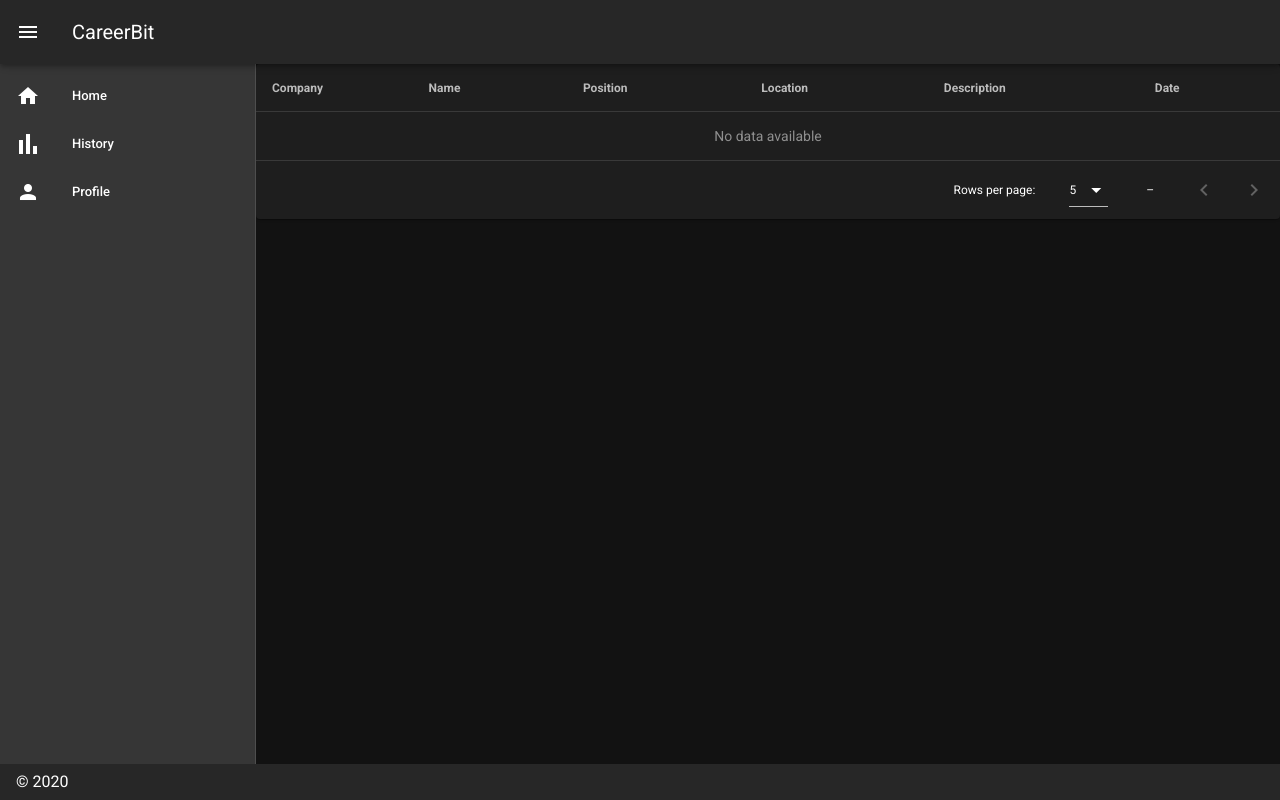
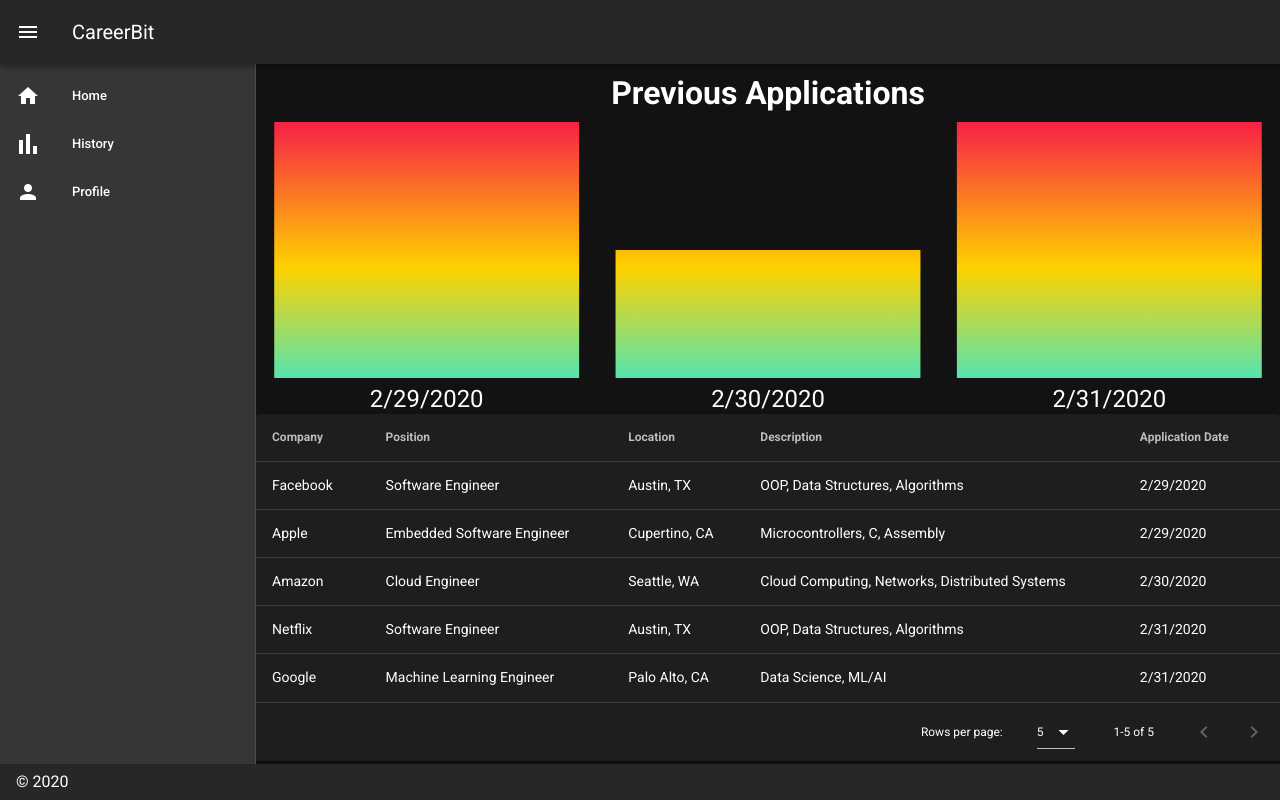
Before and after one commit to ECE-FIG/AppTracker-Frontend, a Vue app in the folder vue-app/: page /history in a window 1280 px wide. Built offline with nearby package versions, Linux system fonts and the light colour scheme.

Commit message:
history page mostly complete

```diff
--- a/vue-app/src/components/History.vue
+++ b/vue-app/src/components/History.vue
@@ -1,59 +1,152 @@
 <template>
   <v-content>
+    <v-layout align-center justify-center>
+      <div>
+        <h1>Previous Applications</h1>
+      </div>
+    </v-layout>
+    <div>
+      <v-sparkline
+        :value="updateJobs"
+        :labels="updateDates"
+        :gradient="gradient"
+        :smooth="radius || false"
+        :padding="padding"
+        :line-width="lineWidth"
+        :stroke-linecap="lineCap"
+        :gradient-direction="gradientDirection"
+        :fill="fill"
+        :type="type"
+        :auto-line-width="autoLineWidth || true"
+        auto-draw
+        :show-labels="showLabels"
+        color="rgba(255, 255, 255)"
+        :label-size="labelSize"
+      ></v-sparkline>
+    </div>
+    <div>
       <v-data-table
         :headers="headers"
-    :items="desserts"
+        :items="jobHistory"
         :items-per-page="5"
-    class="elevation-1"
-  ></v-data-table>
+        class="elevation-1">
+      </v-data-table>
+    </div>
   </v-content>
 </template>
 
 <script>
+const gradients = [
+  ["#222"],
+  ["#42b3f4"],
+  ["red", "orange", "yellow"],
+  ["purple", "violet"],
+  ["#00c6ff", "#F0F", "#FF0"],
+  ["#f72047", "#ffd200", "#1feaea"]
+];
+
 export default {
   data: () => ({
+    jobsPerDate: new Object(),
+    showLabels: true,
+    lineWidth: 2,
+    labelSize: 7,
+    radius: 0,
+    padding: 8,
+    lineCap: "round",
+    gradient: gradients[5],
+    gradientDirection: "top",
+    gradients,
+    fill: false,
+    type: "bar",
+    autoLineWidth: false,
     headers: [
       {
-            text: 'Company',
-            align: 'start',
-            sortable: false,
-            value: 'name',
+        text: "Company",
+        align: "start",
+        sortable: true,
+        value: "Company"
       },
-          { text: 'Name', value: 'calories' },
-          { text: 'Position', value: 'fat' },
-          { text: 'Location', value: 'carbs' },
-          { text: 'Description', value: 'protein' },
-          { text: 'Date', value: 'iron' },
+      { text: "Position", value: "Position" },
+      { text: "Location", value: "Location" },
+      { text: "Description", value: "Description" },
+      { text: "Application Date", value: "ApplicationDate" }
     ],
     jobHistory: [
       {
-        "Company": "Facebook",
-        "Position": "Software Engineer",
-        "Location": "Austin, TX",
-        "Description": "Someone who can code"
+        Company: "Facebook",
+        Position: "Software Engineer",
+        Location: "Austin, TX",
+        Description: "OOP, Data Structures, Algorithms",
+        ApplicationDate: "2/29/2020"
       },
       {
-        "Company": "Amazon",
-        "Position": "Software Engineer",
-        "Location": "Austin, TX",
-        "Description": "Someone who can code"
+        Company: "Apple",
+        Position: "Embedded Software Engineer",
+        Location: "Cupertino, CA",
+        Description: "Microcontrollers, C, Assembly",
+        ApplicationDate: "2/29/2020"
       },
       {
-        "Company": "Netflix",
-        "Position": "Software Engineer",
-        "Location": "Austin, TX",
-        "Description": "Someone who can code"
+        Company: "Amazon",
+        Position: "Cloud Engineer",
+        Location: "Seattle, WA",
+        Description: "Cloud Computing, Networks, Distributed Systems",
+        ApplicationDate: "2/30/2020"
       },
       {
-        "Company": "Google",
-        "Position": "Software Engineer",
-        "Location": "Austin, TX",
-        "Description": "Someone who can code"
-        }]
-    })
+        Company: "Netflix",
+        Position: "Software Engineer",
+        Location: "Austin, TX",
+        Description: "OOP, Data Structures, Algorithms",
+        ApplicationDate: "2/31/2020"
+      },
+      {
+        Company: "Google",
+        Position: "Machine Learning Engineer",
+        Location: "Palo Alto, CA",
+        Description: "Data Science, ML/AI",
+        ApplicationDate: "2/31/2020"
+      }
+    ]
+  }),
+  methods: {},
+  computed: {
+    totalJobsPerDate() {
+      let jobsPerDate = {};
+
+      this.jobHistory.forEach(object => {
+        jobsPerDate[object.ApplicationDate] =
+          jobsPerDate[object.ApplicationDate] + 1 || 1;
+      });
+      return jobsPerDate;
+    },
+    updateJobs() {
+      let jobCount = [];
+
+      for (let date in this.totalJobsPerDate) {
+        jobCount.push(this.totalJobsPerDate[date]);
+      }
+
+      console.log(jobCount);
+
+      return jobCount;
+    },
+    updateDates() {
+      let dates = [];
+
+      for (let date in this.totalJobsPerDate) {
+        dates.push(date);
+      }
+
+      return dates;
+    }
+  }
 };
 </script>
 
 <style>
-
+ h1 {
+   padding: 5px;
+ }
 </style>
```
Lines whose indentation alone changed are shown as unchanged.
